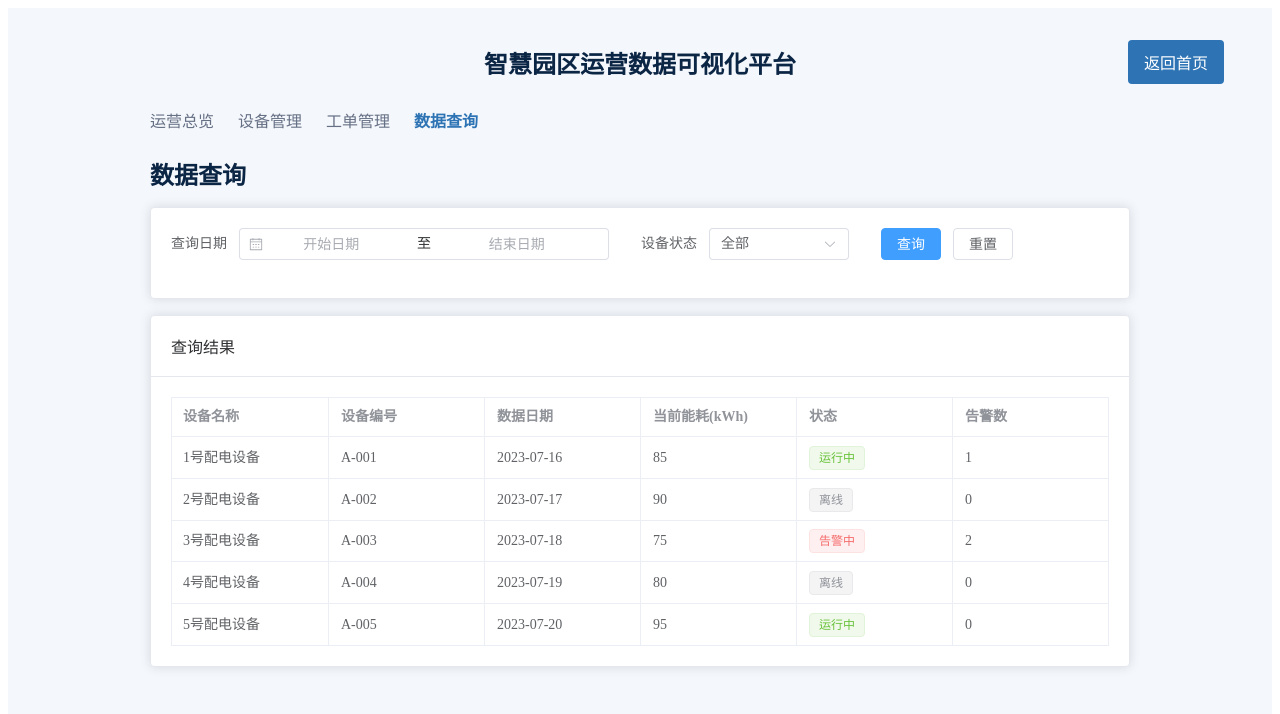
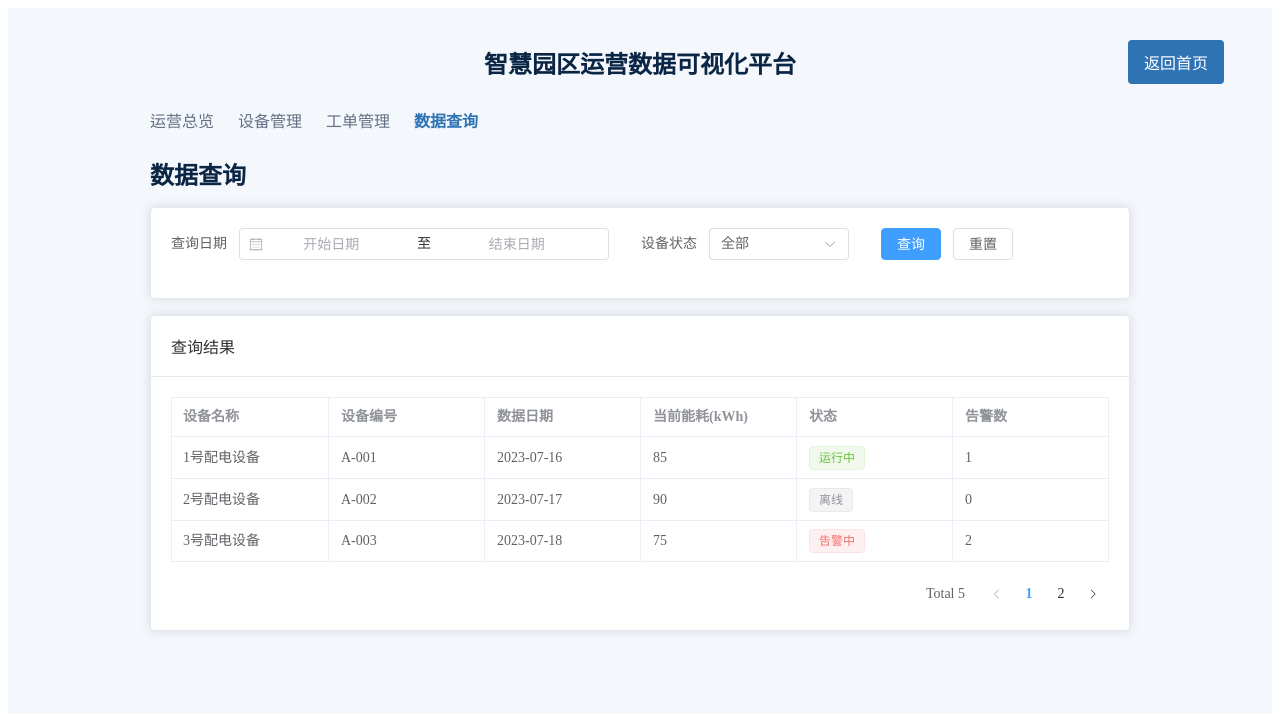
Before and after one commit to 3273352747/smart-park-dashboard, a Vue app: page /data-query in a window 1280 px wide. Shown: the top 714 px of the page. Built offline with nearby package versions, Linux system fonts and the light colour scheme.

Commit message:
feat: add data query pagination

```diff
--- a/src/views/DataQueryView.vue
+++ b/src/views/DataQueryView.vue
@@ -1,5 +1,5 @@
 <script setup>
-import { reactive, computed } from 'vue'
+import { reactive, computed,ref,watch } from 'vue'
 import { deviceManager } from '../data/devices'
 
 const queryForm = reactive({
@@ -11,6 +11,9 @@ const queryParams = reactive({
     dateRange: [],
     status: '全部',
 })
+
+const currentPage = ref(1)
+const pageSize = 3
 
 const filteredDevices = computed(() => {
     let result = deviceManager
@@ -29,6 +32,13 @@ const filteredDevices = computed(() => {
         })
     }
     return result
+})
+
+const paginatedDevices = computed(() => {
+    const start = (currentPage.value-1)*pageSize
+    const end = start + pageSize
+
+    return filteredDevices.value.slice(start,end)
 })
 
 function handleQuery() {
@@ -50,6 +60,16 @@ function getStatusTagType(status) {
     if(status === '离线') return 'info'
     return 'danger'
 }
+
+watch(
+    () => [
+        queryParams.status,
+        queryParams.dateRange.join('|'),
+    ],
+    () => {
+        currentPage.value = 1
+    },
+)
 </script>
 <template>
     <section class="dashboard">
@@ -101,9 +121,10 @@ function getStatusTagType(status) {
       </el-card>
 
       <el-card class="table-card">
+
         <template #header>查询结果</template>
 
-        <el-table :data="filteredDevices" border style="width: 100%" empty-text="暂无符合条件的数据">
+        <el-table :data="paginatedDevices" border style="width: 100%" empty-text="暂无符合条件的数据">
             <el-table-column prop="name" label="设备名称" />
             <el-table-column prop="code" label="设备编号" />
             <el-table-column prop="recordDate" label="数据日期" />
@@ -119,6 +140,16 @@ function getStatusTagType(status) {
 
             <el-table-column prop="alarmCount" label="告警数" />
         </el-table>
+
+    <div class="pagination-wrapper">
+        <el-pagination
+        v-model:current-page="currentPage"
+        :page-size="pageSize"
+        :total="filteredDevices.length"
+        layout="total,prev,pager,next"
+        />
+    </div>
+
       </el-card>
     </main>
     </section>
@@ -188,4 +219,10 @@ function getStatusTagType(status) {
 .table-card {
     margin-bottom: 16px;
 }
+
+.pagination-wrapper {
+    display: flex;
+    justify-content: flex-end;
+    margin-top: 16px;
+}
 </style>
```
Also changed, not shown: practice/watch.vue (added, +17 -0 lines).
